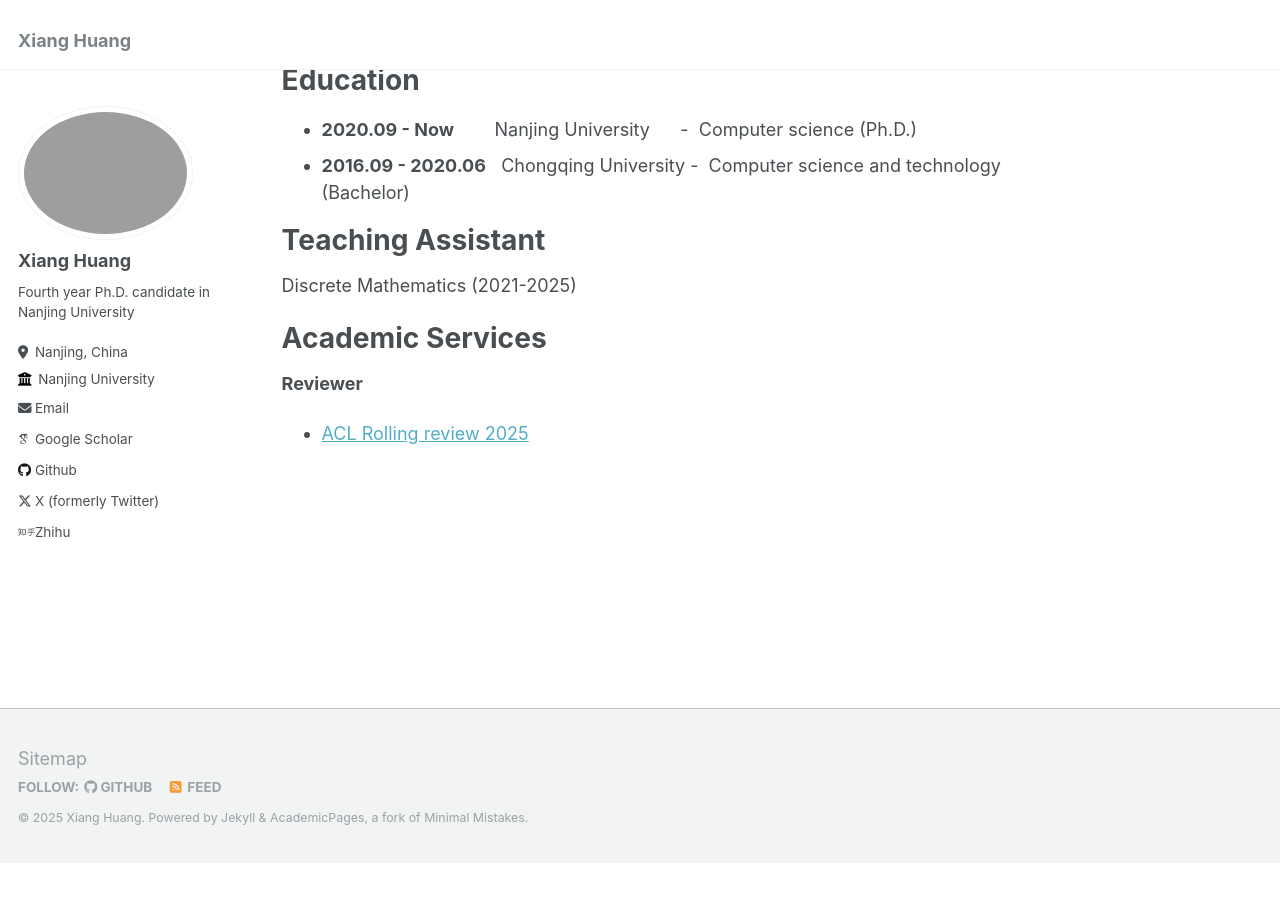
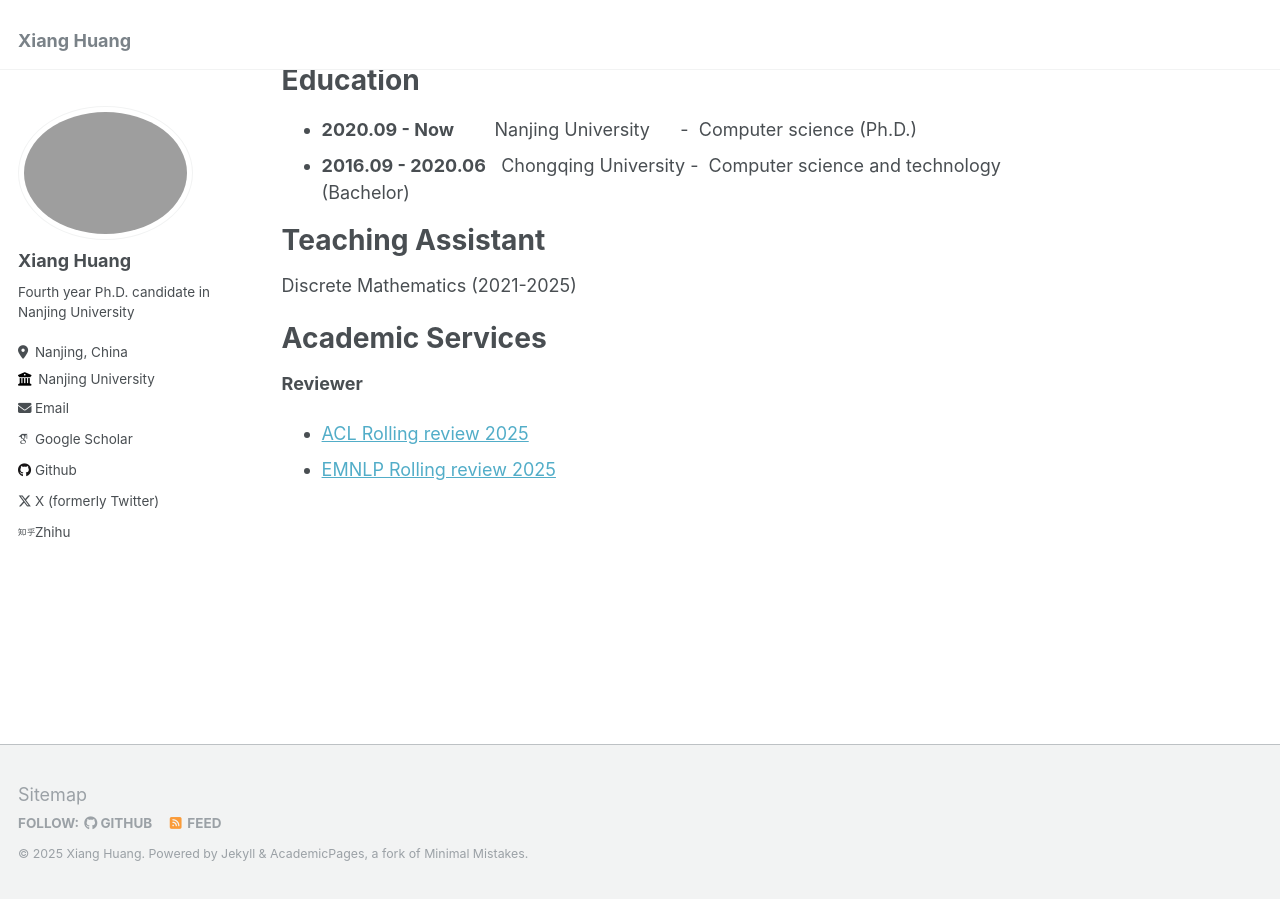
Before and after one commit to cdhx/cdhx.github.io, a Jekyll site: the page built from _pages/about.md, in a window 1280 px wide and 900 px high, scrolled down 2737 px. Built offline with Jekyll 4.4.1, drawn with Linux system fonts in a browser that asks for light colours; some web fonts are replaced; before the commit the page ends 3601 px from its top, so only the background shows below that.

Commit message:
Update about.md

```diff
--- a/_pages/about.md
+++ b/_pages/about.md
@@ -102,3 +102,4 @@ Academic Services
 ===
 **Reviewer**
 - [ACL Rolling review 2025](https://openreview.net/group?id=aclweb.org/ACL/2025)
+- [EMNLP Rolling review 2025](https://openreview.net/group?id=aclweb.org/ACL/ARR/2025/May/Reviewers&referrer=%5BHomepage%5D(%2F)#assigned-submissions)
```
